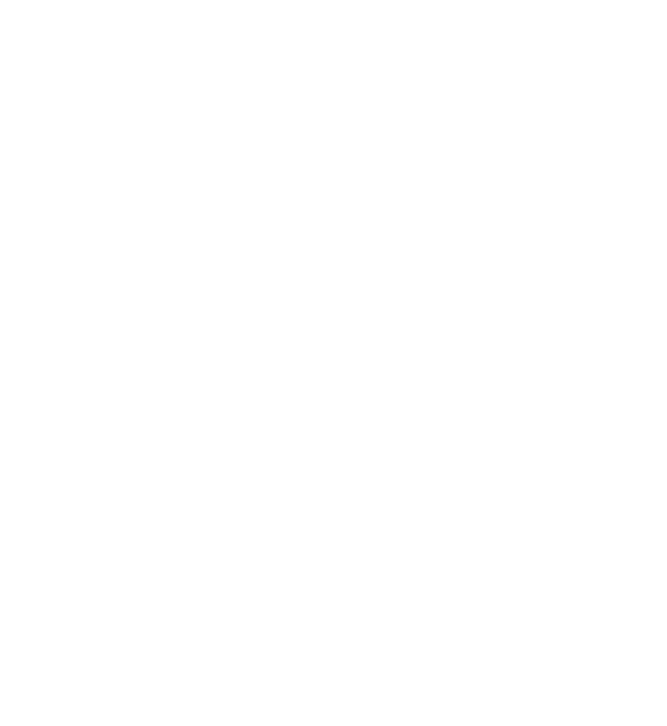
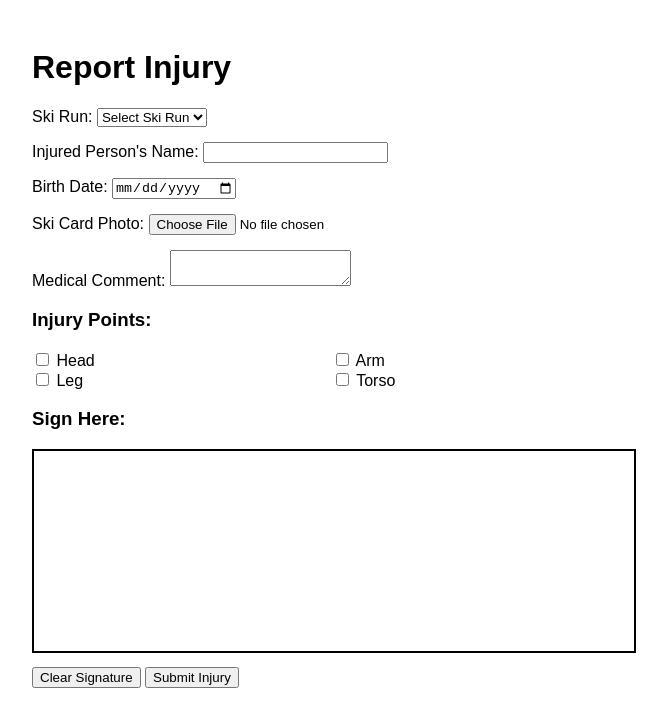
Before and after one commit to Gjoce/Mountain-rescue, a plain HTML site: page frontend/registerInjury.html in a window 1280 px wide. Shown: the whole page, without its empty margins (308-975 px from the left). Drawn offline with nearby package versions, Linux system fonts and the light colour scheme.

Commit message:
injuries

```diff
--- a/backend/config/firebase.js
+++ b/backend/config/firebase.js
@@ -5,12 +5,15 @@
 try {
     admin.initializeApp({
       credential: admin.credential.cert(serviceAccount),
-    });
+      storageBucket: 'mountain-rescue-863ea.appspot.com'
+   });
   } catch (error) {
     console.error('Error initializing Firebase Admin SDK:', error);
     throw error; // Rethrow the error or handle it appropriately
   }
 
 
+
+
 const db = admin.firestore();
 module.exports = db;
--- a/frontend/javascript/adminInjuryView.js
+++ b/frontend/javascript/adminInjuryView.js
@@ -16,7 +16,7 @@
       const row = document.createElement('tr');
       row.innerHTML = `
           <td>${injury.id}</td>
-        <td>${injury.rescuer_name}</td>
+          <td>${injury.rescuer_name}</td> <!-- Added rescuer name here -->
           <td>${timestamp}</td>
       `;
 
--- /dev/null
+++ b/frontend/javascript/injuries.js
@@ -0,0 +1,81 @@
+// Firebase configuration (replace with your actual Firebase config)
+const firebaseConfig = {
+    apiKey: "AIzaSyCM__9j2n3QBf0Cb_NxDRncnx8u6i1QP_E",
+    authDomain: "mountain-rescue-863ea.firebaseapp.com",
+    projectId: "mountain-rescue-863ea",
+    storageBucket: "mountain-rescue-863ea.appspot.com",
+    messagingSenderId: "792489098952",
+    appId: "1:792489098952:web:cc5fd5ee1cf43ab18faffd"
+};
+// Initialize Firebase
+firebase.initializeApp(firebaseConfig);
+
+// Now you can use Firebase services
+const storage = firebase.storage();
+const db = firebase.firestore();
+
+// Signature pad setup
+const canvas = document.getElementById('signaturePad');
+const signaturePad = new SignaturePad(canvas);
+
+// Clear signature button
+document.getElementById('clear-btn').addEventListener('click', () => signaturePad.clear());
+
+// Form submission logic
+document.getElementById('injuryForm').addEventListener('submit', async (event) => {
+    event.preventDefault();
+
+    // Get form data
+    const skiRun = document.getElementById('ski_run').value;
+    const birthDate = document.getElementById('birth_date').value;
+    const medicalComment = document.getElementById('medical_comment').value;
+
+    // Get rescuer name from localStorage
+    const rescuerName = localStorage.getItem('userName');
+
+    // Get selected injury points
+    const selectedInjuryPoints = Array.from(document.querySelectorAll('input[name="injury_points"]:checked'))
+        .map(checkbox => checkbox.value);
+
+    // Check if the signature pad is empty
+    if (signaturePad.isEmpty()) {
+        alert('Please provide a signature.');
+        return; // Stop the submission if the signature is empty
+    }
+
+    // Handle signature
+    const signatureDataURL = signaturePad.toDataURL();
+    const skiCardPhoto = document.getElementById('ski_card_photo').files[0];
+
+    try {
+        // Save ski card photo to Firebase Storage
+        const photoRef = firebase.storage().ref(`injuries/${rescuerName}_ski_card.jpg`);
+        const photoSnapshot = await photoRef.put(skiCardPhoto);
+        const photoURL = await photoSnapshot.ref.getDownloadURL();
+
+        // Save signature as an image in Firebase Storage
+        const signatureBlob = await (await fetch(signatureDataURL)).blob();
+        const signatureRef = firebase.storage().ref(`injuries/${rescuerName}_signature.png`);
+        const signatureSnapshot = await signatureRef.put(signatureBlob);
+        const signatureURL = await signatureSnapshot.ref.getDownloadURL();
+        const userUID = localStorage.getItem('userUID');
+
+        // Save injury report in Firestore
+        await firebase.firestore().collection('injuries').add({
+            uid: userUID,  // Assuming you're storing the user UID somewhere
+            ski_run: skiRun,
+            rescuer_name: rescuerName, // Add rescuer name to the injury report
+            birth_date: birthDate,
+            medical_comment: medicalComment,
+            ski_card_photo: photoURL,
+            injury_points: selectedInjuryPoints,
+            rescuer_signature: signatureURL,
+            timestamp: firebase.firestore.FieldValue.serverTimestamp()
+        });
+
+        alert('Injury reported successfully!');
+    } catch (error) {
+        console.error('Error submitting injury:', error);
+        alert('Failed to submit injury.');
+    }
+});
--- a/frontend/registerInjury.html
+++ b/frontend/registerInjury.html
@@ -0,0 +1,101 @@
+<!DOCTYPE html>
+<html lang="en">
+<head>
+    <meta charset="UTF-8">
+    <meta name="viewport" content="width=device-width, initial-scale=1.0">
+    <title>Report Injury</title>
+    <style>
+        body {
+            font-family: Arial, sans-serif;
+        }
+        .container {
+            padding: 20px;
+            max-width: 600px;
+            margin: auto;
+        }
+        .input-group {
+            margin-bottom: 15px;
+        }
+        .signature-pad {
+            border: 2px solid #000;
+            width: 100%;
+            height: 200px;
+        }
+        #clear-btn {
+            margin-top: 10px;
+        }
+        .checkbox-group {
+            display: flex;
+            flex-wrap: wrap;
+        }
+        .checkbox-group label {
+            width: 50%;
+        }
+    </style>
+</head>
+<body>
+
+<div class="container">
+    <h1>Report Injury</h1>
+
+    <form id="injuryForm" enctype="multipart/form-data">
+        <!-- Ski Run Dropdown -->
+        <div class="input-group">
+            <label for="ski_run">Ski Run:</label>
+            <select id="ski_run" name="ski_run" required>
+                <option value="" disabled selected>Select Ski Run</option>
+                <option value="Run 1">Run 1</option>
+                <option value="Run 2">Run 2</option>
+                <option value="Run 3">Run 3</option>
+                <!-- Add more ski runs as needed -->
+            </select>
+        </div>
+
+        <div class="input-group">
+            <label for="name">Injured Person's Name:</label>
+            <input type="text" id="name" name="name" required>
+        </div>
+
+        <div class="input-group">
+            <label for="birth_date">Birth Date:</label>
+            <input type="date" id="birth_date" name="birth_date" required>
+        </div>
+
+        <div class="input-group">
+            <label for="ski_card_photo">Ski Card Photo:</label>
+            <input type="file" id="ski_card_photo" name="ski_card_photo" accept="image/*" capture="camera" required>
+        </div>
+
+        <div class="input-group">
+            <label for="medical_comment">Medical Comment:</label>
+            <textarea id="medical_comment" name="medical_comment" required></textarea>
+        </div>
+
+        <h3>Injury Points:</h3>
+        <div class="checkbox-group">
+            <label><input type="checkbox" name="injury_points" value="Head"> Head</label>
+            <label><input type="checkbox" name="injury_points" value="Arm"> Arm</label>
+            <label><input type="checkbox" name="injury_points" value="Leg"> Leg</label>
+            <label><input type="checkbox" name="injury_points" value="Torso"> Torso</label>
+        </div>
+
+        <h3>Sign Here:</h3>
+        <canvas id="signaturePad" class="signature-pad"></canvas>
+        <button type="button" id="clear-btn">Clear Signature</button>
+
+        <button type="submit">Submit Injury</button>
+    </form>
+</div>
+
+<script src="https://www.gstatic.com/firebasejs/8.10.0/firebase-app.js"></script>
+<script src="https://www.gstatic.com/firebasejs/8.10.0/firebase-auth.js"></script>
+<script src="https://www.gstatic.com/firebasejs/8.10.0/firebase-storage.js"></script>
+<script src="https://www.gstatic.com/firebasejs/8.10.0/firebase-firestore.js"></script>
+<script src="https://cdn.jsdelivr.net/npm/signature_pad@4.0.0/dist/signature_pad.umd.min.js"></script>
+
+<script src="javascript/injuries.js">
+
+</script>
+
+</body>
+</html>
```
Also changed, not shown: frontend/adminViewInjury.html (+1 -1 lines), frontend/javascript/signIn.js (+8 -0 lines). Lines whose indentation alone changed are shown as unchanged.
